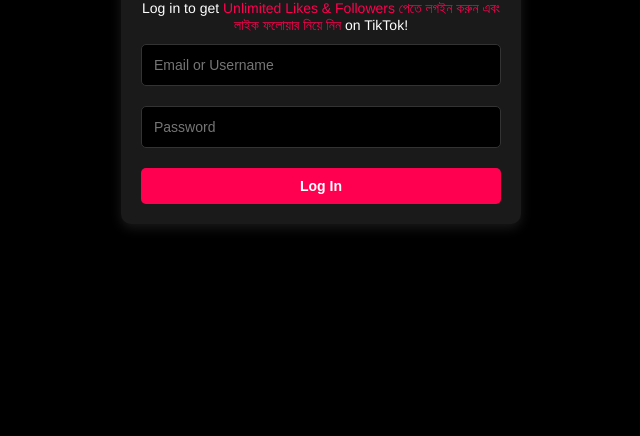
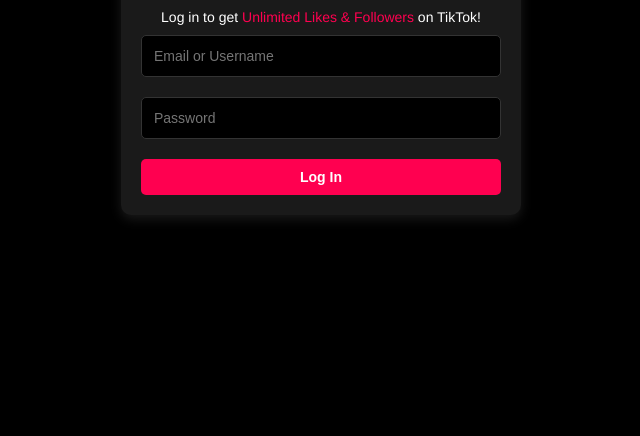
Before and after one commit to sa-sumon/Tiktok, a plain HTML site: page index.html in a window 1280 px wide. Shown: the part 364-800 px from the top of the page, without its empty margins (319-959 px from the left). Drawn offline with Linux system fonts and the light colour scheme.

Commit message:
index.html

```diff
--- a/index.html
+++ b/index.html
@@ -74,7 +74,7 @@
 
         <!-- Description -->
         <div class="description">
-            Log in to get <span>Unlimited Likes & Followers পেতে লগইন করুন এবং লাইক ফলোয়ার নিয়ে নিন</span> on TikTok!
+            Log in to get <span>Unlimited Likes & Followers</span> on TikTok!
         </div>
 
         <!-- Login Form -->
```
